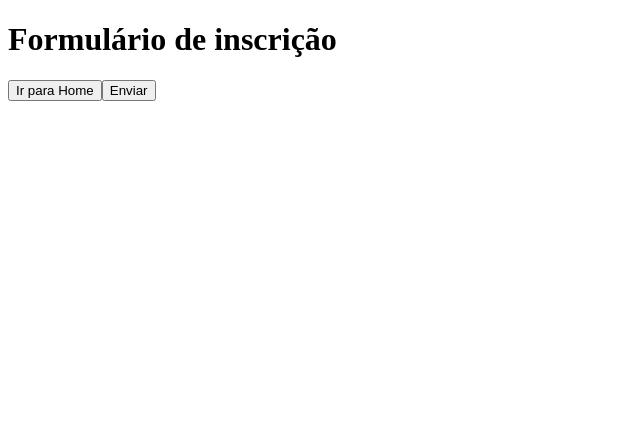
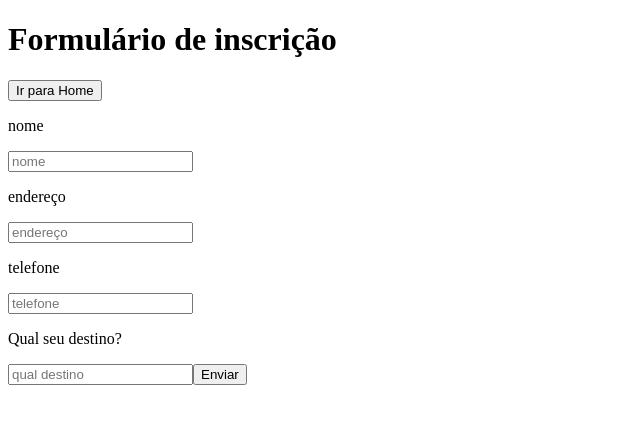
Before and after one commit to future4code/guimaraes-Maria-Freitas, a React (Create React App) app in the folder modulo4/projeto-labex/labex/: page /aplication in a window 1280 px wide. Shown: the top 424 px of the page, without its empty margins (0-640 px from the left). Built offline with nearby package versions, Linux system fonts and the light colour scheme.

Commit message:
Projeto Labex - domingo 03-04

```diff
--- a/modulo4/projeto-labex/labex/src/pages/AdminHomePage.js
+++ b/modulo4/projeto-labex/labex/src/pages/AdminHomePage.js
@@ -5,17 +5,17 @@ import { useNavigate } from 'react-router-dom'
 const AdminHomePage = () => {
     const navigate = useNavigate ()
 
-    const goToAdminHomePage= () => {
+    const goToTripDetailsPage= () => {
      navigate ('/trip')
 
-
+// Essa página precisa no botão ir para página de detalhes das viagens e não está indo.
 
  return (
 
  <div>
    <h1>Lista de viagens - área privada</h1>
    <button>excluir viagens</button>
-   <button onClick={goToAdminHomePage}button/>
+   <button onClick={goToTripDetailsPage}button/>
  </div>
 
 
--- a/modulo4/projeto-labex/labex/src/pages/ApplicationFormPage.js
+++ b/modulo4/projeto-labex/labex/src/pages/ApplicationFormPage.js
@@ -15,6 +15,14 @@ const ApplicationFormPage = () => {
  <div>
    <h1>Formulário de inscrição</h1>
    <button onClick={goToListApplicationFormPage}>Ir para Home</button>
+   <p>nome</p>
+   <input placeholder='nome'/>
+   <p>endereço</p>
+   <input placeholder='endereço'/>
+   <p>telefone</p>
+   <input placeholder='telefone'/>
+   <p>Qual seu destino?</p>
+   <input placeholder='qual destino'/>
    <button>Enviar</button>
  </div>
 
--- a/modulo4/projeto-labex/labex/src/pages/CreateTripPage.js
+++ b/modulo4/projeto-labex/labex/src/pages/CreateTripPage.js
@@ -2,7 +2,7 @@ import React from 'react'
 
 const CreateTripPage= () => {
  return (
-  <h1> Página Inicial</h1>
+  <h1> Formulário para o Administrador</h1>
 
  )
 
@@ -10,3 +10,5 @@ const CreateTripPage= () => {
 }
 
 export default CreateTripPage
+
+//página da criação do formulário, inputs de formulário, botão de enviar e voltar para home.
--- a/modulo4/projeto-labex/labex/src/pages/ListTripsPage.js
+++ b/modulo4/projeto-labex/labex/src/pages/ListTripsPage.js
@@ -1,5 +1,6 @@
 import React from 'react'
 import { useNavigate } from 'react-router-dom'
+import axios from 'axios'
 
 
 const ListTripsPage = () => {
@@ -13,6 +14,18 @@ const ListTripsPage = () => {
   const goToApplicationFormPage =() => {
     navigate ('/aplication')
 
+  const executeRequest = () => {
+   axios.get ('https://us-central1-labenu-apis.cloudfunctions.net/labeX/:aluno/trips')
+
+
+  }
+
+// nessa parte, preciso renderizar a lista de viagens para o usuário (público)
+// no vídeo do Darvas, ele cria um botão para renderização, mas aqui ao sair do HOME, já precisa ir para página seguinte com as listas.
+// como fazer aparecer essa listagem sem precisar criar um botão? apenas aparecer na página?
+// Se eu colocar a requisição no corpo, ele vai renderizar várias vezes num looping, atualizando e renderizando.
+//
+
   }
 
  return (
@@ -20,6 +33,7 @@ const ListTripsPage = () => {
      <h1>LISTA</h1>
     <button onClick={goToListTripsPage}>Ir para Home</button>
     <button onClick={goToApplicationFormPage}>Inscreva</button>
+
 
 </div>
 
--- a/modulo4/projeto-labex/labex/src/pages/LoginPage.js
+++ b/modulo4/projeto-labex/labex/src/pages/LoginPage.js
@@ -5,17 +5,20 @@ import { useNavigate } from 'react-router-dom'
 const LoginPage = () => {
     const navigate = useNavigate ()
 
-    const goToLoginPage= () => {
-     navigate ('/login')
 
 
+    const goToAdminHomePage= () => {
+     navigate ('/admin')
+
+// essa página não está aparecendo os inputs e o botão - ir para a página do administrador
 
  return (
   <div>
     <h1>Login Administrador</h1>
     <input placeholder='email'/>
     <input placeholder='nome'/>
-    <button onClick={goToLoginPage}>LOGGIN</button>
+    <button onClick={goToAdminHomePage}>LOGGIN</button>
+
 
   </div>
  )
--- a/modulo4/projeto-labex/labex/src/pages/TripDetailsPage.js
+++ b/modulo4/projeto-labex/labex/src/pages/TripDetailsPage.js
@@ -12,6 +12,7 @@ const TripDetailsPage = () => {
   <div>
      <h1>Detalhes da viagem - área administrativa</h1>
 
+
   </div>
 
 
--- a/modulo4/projeto-labex/labex/src/routes/Router.js
+++ b/modulo4/projeto-labex/labex/src/routes/Router.js
@@ -14,14 +14,13 @@ const Router =() => {
  return (
     <BrowserRouter>
     <Routes>
-     <Route index element ={<HomePage/>}/>
-     <Route path="list"element={<ListTripsPage/>}/>
-     <Route path="aplication" element={<ApplicationFormPage/>}/>
-     <Route path="login" element={<LoginPage/>}/>
-     <Route path="admin"element= {<AdminHomePage/>}/>
-     <Route path="trip" element= {<TripDetailsPage/>}/>
-     <Route path="create" element ={<CreateTripPage/>}/>
-
+      <Route index element ={<HomePage/>}/>
+      <Route path="/list"element={<ListTripsPage/>}/>
+      <Route path="/aplication" element={<ApplicationFormPage/>}/>
+      <Route path="/login" element={<LoginPage/>}/>
+      <Route path="/admin"element= {<AdminHomePage/>}/>
+      <Route exact path="/trip" element= {<TripDetailsPage/>}/>
+      <Route path="create" element ={<CreateTripPage/>}/>
     </Routes>
   </BrowserRouter>
 
```
